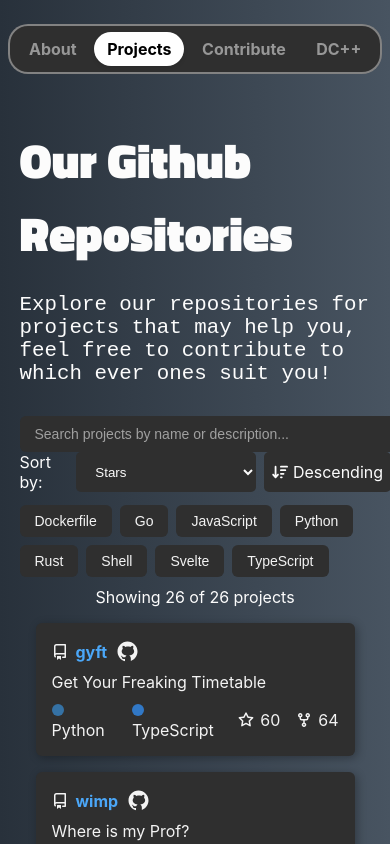
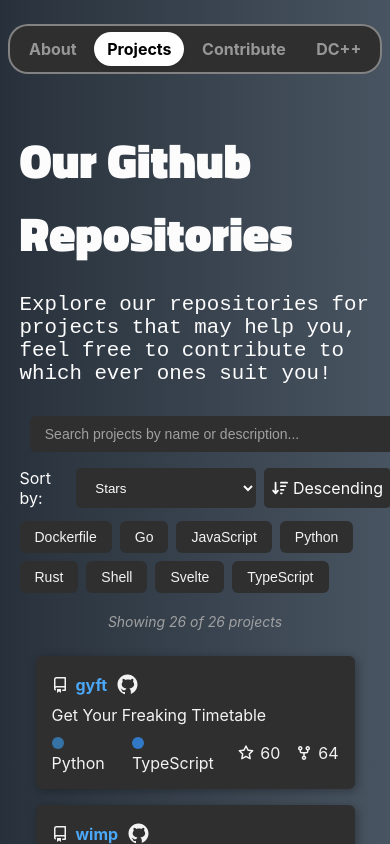
Before and after one commit to metakgp/metakgp.org, a React (Vite) app: page /#/projects in a window 390 px wide. Built offline with nearby package versions, Linux system fonts and the light colour scheme; a web font is replaced by a local one.

Commit message:
Update Projects.css with search bar layout styles

```diff
--- a/src/styles/pages/Projects.css
+++ b/src/styles/pages/Projects.css
@@ -12,6 +12,13 @@
   gap: 0.8rem;
   padding: 10px 0;
   flex-direction: column;
+}
+
+.search-sort-row {
+  display: flex;
+  gap: 1rem;
+  align-items: center;
+  flex-wrap: wrap;
 }
 
 .filter-button {
@@ -35,8 +42,20 @@
   font-weight: bold;
 }
 
+.results-info {
+  color: #a0a0a0;
+  font-size: 14px;
+  margin: 10px 0;
+  font-style: italic;
+}
+
 @media (max-width:1024px) {
   .filter-container {
     flex-direction: column;
   }
+
+  .search-sort-row {
+    flex-direction: column;
+    width: 100%;
+  }
 }
```
